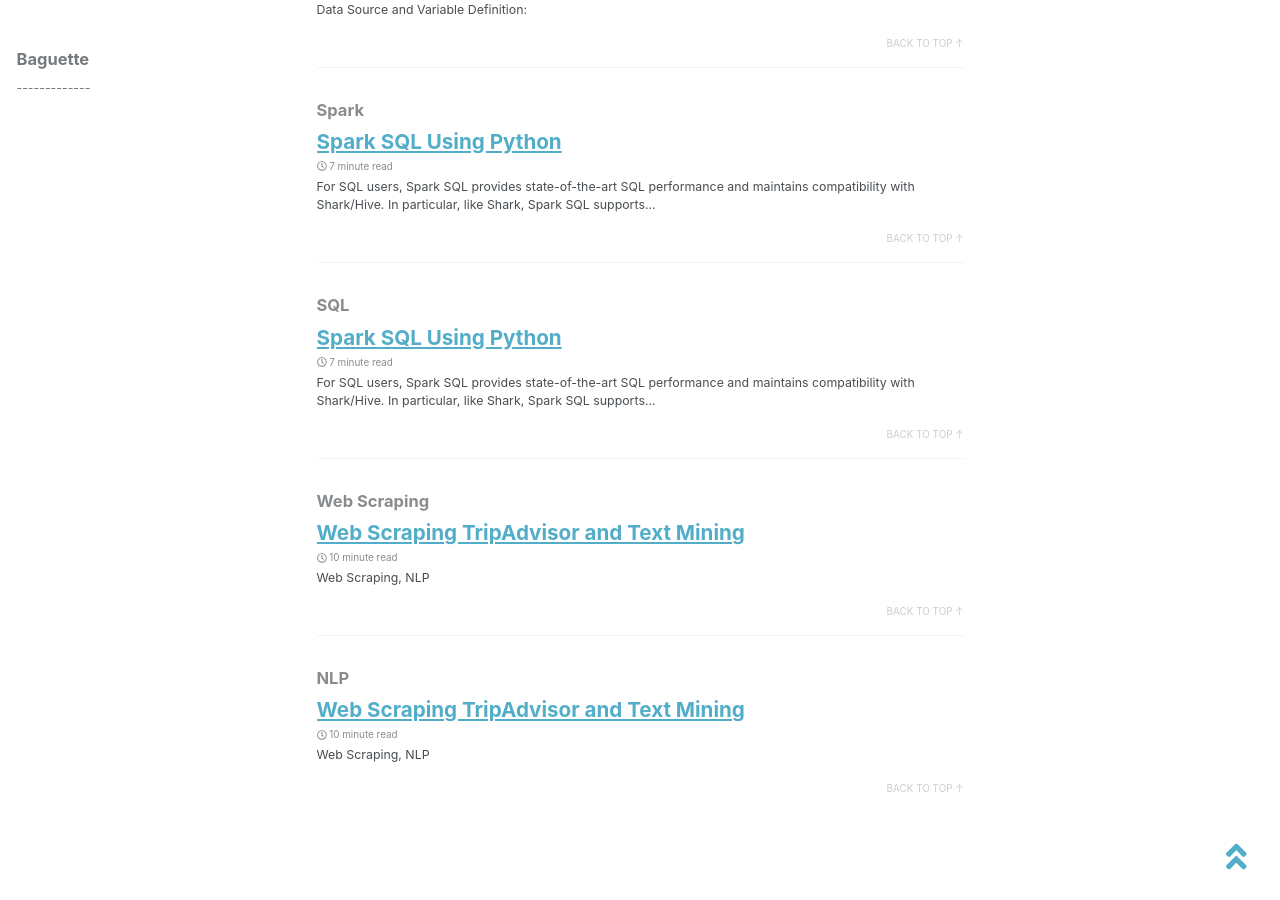
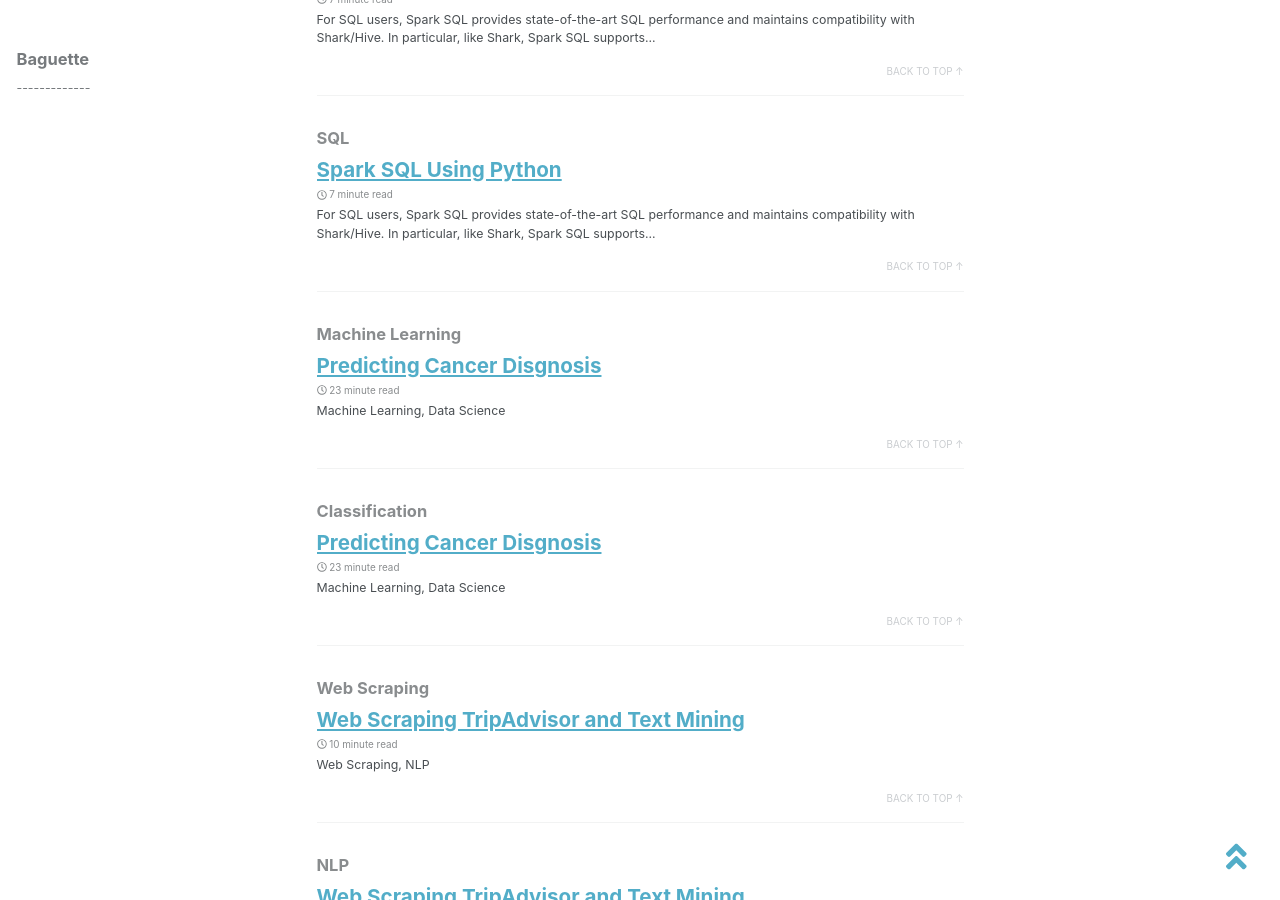
Before and after one commit to baguettexci/baguettexci.gituhb.io, a Jekyll site: the page built from _pages/tag-archive.md, in a window 1280 px wide and 900 px high, scrolled down 3433 px. Built offline with Jekyll 4.4.1, drawn with Linux system fonts in a browser that asks for light colours; nearby versions of some CDN libraries; some of the changed text lies outside the part shown.

Commit message:
Update 2018-10-14-Project.md

```diff
--- a/_posts/2018-10-14-Project.md
+++ b/_posts/2018-10-14-Project.md
@@ -1,9 +1,9 @@
 ---
-title: Project
+title: Predicting Cancer Disgnosis
 date: 2018-10-14
 tags:
-  - machine learning
-  - data science
+  - Machine Learning
+  - Classification
 header:
   image: ""
 excerpt: "Machine Learning, Data Science"
```
